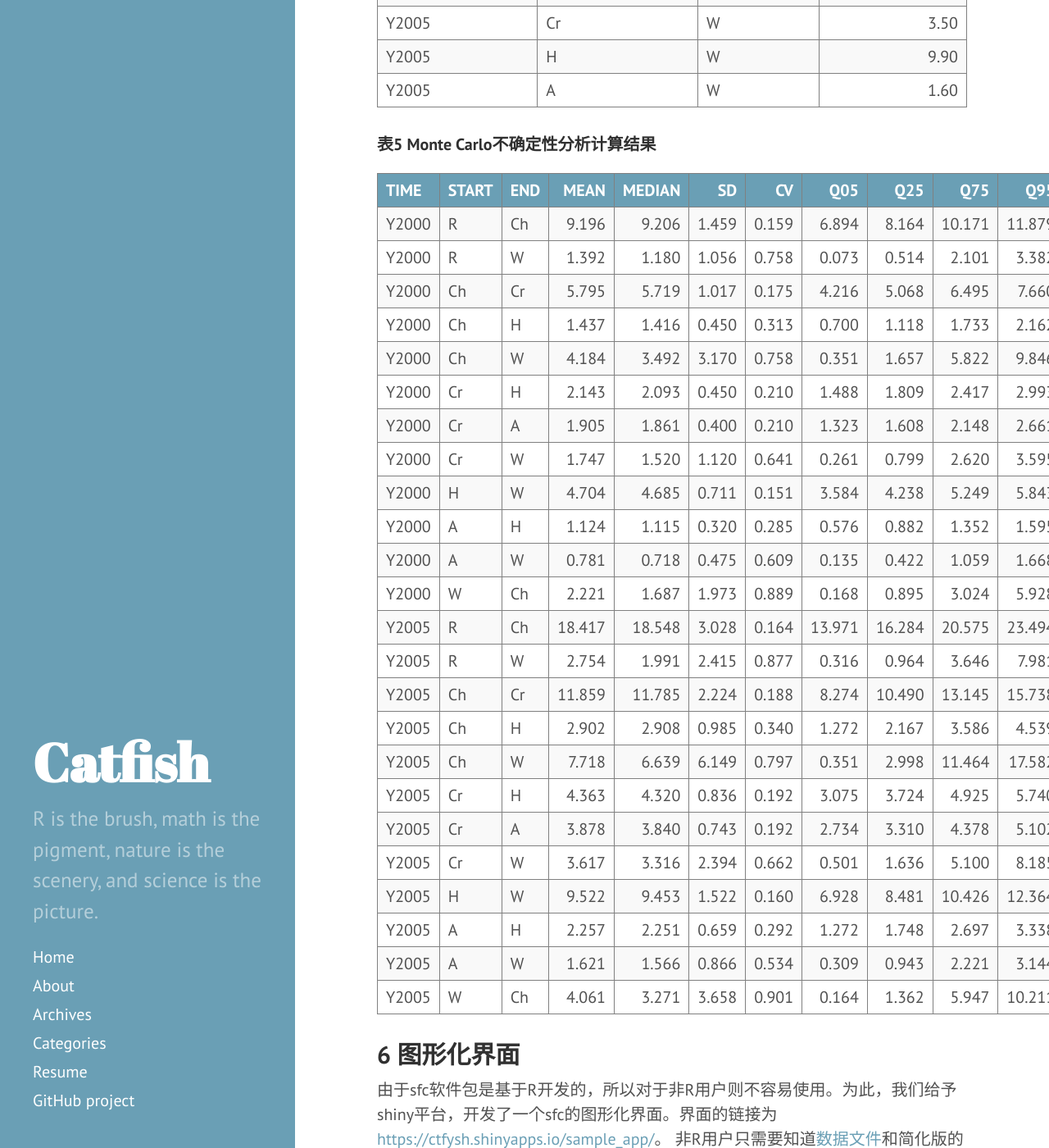
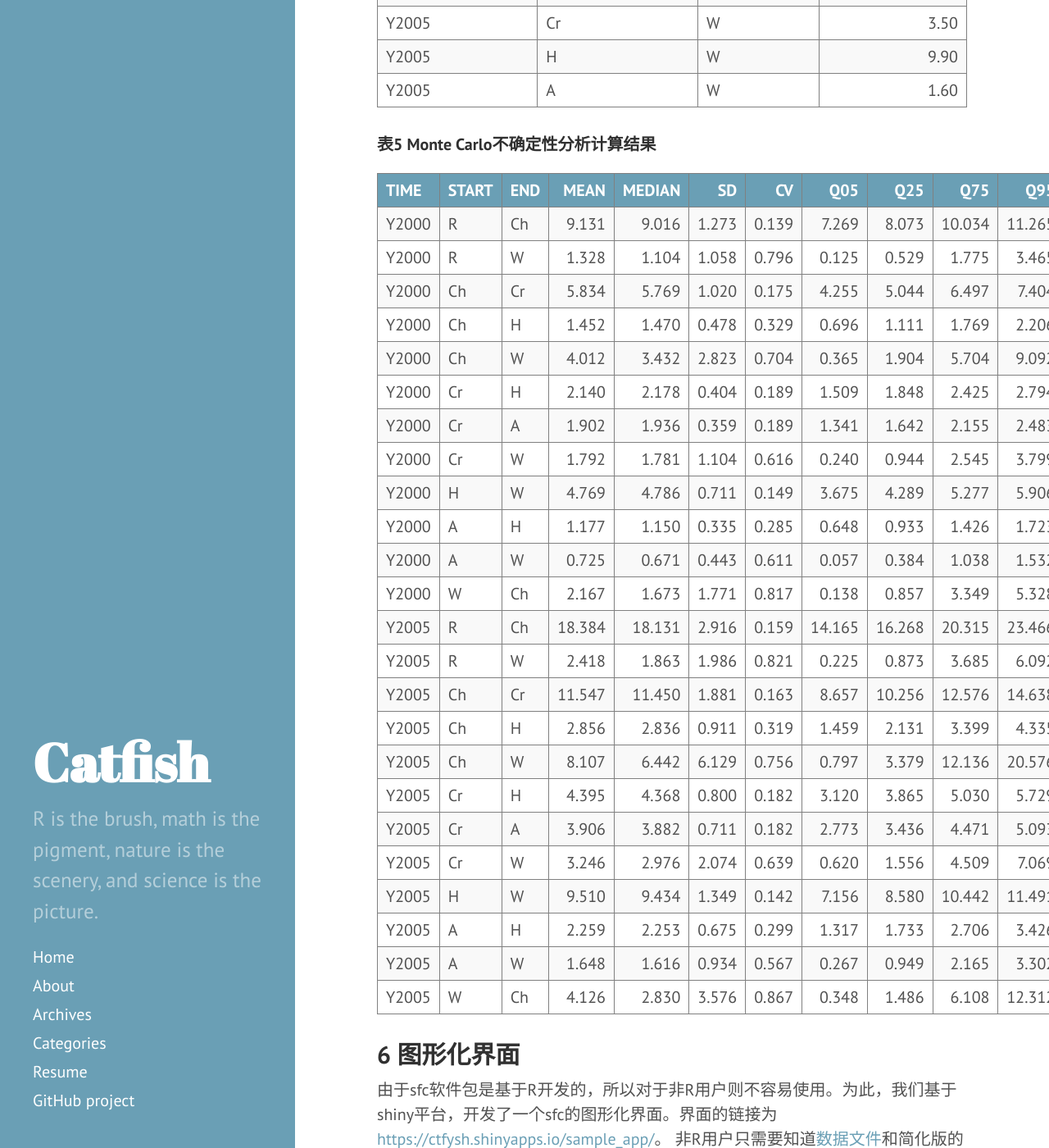
Before and after one commit to ctfysh/ctfysh.github.io, a Jekyll site: the page built from _posts/2016-08-27-sfc-package-manual.md, in a window 1280 px wide and 1400 px high, scrolled down 8809 px. Shown: the whole window at 82% size. Built offline with Jekyll 4.4.1, drawn with Linux system fonts in a browser that asks for light colours; comment, search, counter and statistics services are not loaded.

Commit message:
correct spelling

```diff
--- a/_posts/2016-08-27-sfc-package-manual.md
+++ b/_posts/2016-08-27-sfc-package-manual.md
@@ -200,32 +200,32 @@ sfc(data, model, sample.size, rand.seed, check, inner)
 
 |TIME  |START |END |   MEAN| MEDIAN|    SD|    CV|    Q05|    Q25|    Q75|    Q95|
 |:-----|:-----|:---|------:|------:|-----:|-----:|------:|------:|------:|------:|
-|Y2000 |R     |Ch  |  9.196|  9.206| 1.459| 0.159|  6.894|  8.164| 10.171| 11.879|
-|Y2000 |R     |W   |  1.392|  1.180| 1.056| 0.758|  0.073|  0.514|  2.101|  3.382|
-|Y2000 |Ch    |Cr  |  5.795|  5.719| 1.017| 0.175|  4.216|  5.068|  6.495|  7.660|
-|Y2000 |Ch    |H   |  1.437|  1.416| 0.450| 0.313|  0.700|  1.118|  1.733|  2.162|
-|Y2000 |Ch    |W   |  4.184|  3.492| 3.170| 0.758|  0.351|  1.657|  5.822|  9.846|
-|Y2000 |Cr    |H   |  2.143|  2.093| 0.450| 0.210|  1.488|  1.809|  2.417|  2.993|
-|Y2000 |Cr    |A   |  1.905|  1.861| 0.400| 0.210|  1.323|  1.608|  2.148|  2.661|
-|Y2000 |Cr    |W   |  1.747|  1.520| 1.120| 0.641|  0.261|  0.799|  2.620|  3.595|
-|Y2000 |H     |W   |  4.704|  4.685| 0.711| 0.151|  3.584|  4.238|  5.249|  5.843|
-|Y2000 |A     |H   |  1.124|  1.115| 0.320| 0.285|  0.576|  0.882|  1.352|  1.595|
-|Y2000 |A     |W   |  0.781|  0.718| 0.475| 0.609|  0.135|  0.422|  1.059|  1.668|
-|Y2000 |W     |Ch  |  2.221|  1.687| 1.973| 0.889|  0.168|  0.895|  3.024|  5.928|
-|Y2005 |R     |Ch  | 18.417| 18.548| 3.028| 0.164| 13.971| 16.284| 20.575| 23.494|
-|Y2005 |R     |W   |  2.754|  1.991| 2.415| 0.877|  0.316|  0.964|  3.646|  7.981|
-|Y2005 |Ch    |Cr  | 11.859| 11.785| 2.224| 0.188|  8.274| 10.490| 13.145| 15.738|
-|Y2005 |Ch    |H   |  2.902|  2.908| 0.985| 0.340|  1.272|  2.167|  3.586|  4.539|
-|Y2005 |Ch    |W   |  7.718|  6.639| 6.149| 0.797|  0.351|  2.998| 11.464| 17.582|
-|Y2005 |Cr    |H   |  4.363|  4.320| 0.836| 0.192|  3.075|  3.724|  4.925|  5.740|
-|Y2005 |Cr    |A   |  3.878|  3.840| 0.743| 0.192|  2.734|  3.310|  4.378|  5.102|
-|Y2005 |Cr    |W   |  3.617|  3.316| 2.394| 0.662|  0.501|  1.636|  5.100|  8.185|
-|Y2005 |H     |W   |  9.522|  9.453| 1.522| 0.160|  6.928|  8.481| 10.426| 12.364|
-|Y2005 |A     |H   |  2.257|  2.251| 0.659| 0.292|  1.272|  1.748|  2.697|  3.338|
-|Y2005 |A     |W   |  1.621|  1.566| 0.866| 0.534|  0.309|  0.943|  2.221|  3.144|
-|Y2005 |W     |Ch  |  4.061|  3.271| 3.658| 0.901|  0.164|  1.362|  5.947| 10.211|
+|Y2000 |R     |Ch  |  9.131|  9.016| 1.273| 0.139|  7.269|  8.073| 10.034| 11.265|
+|Y2000 |R     |W   |  1.328|  1.104| 1.058| 0.796|  0.125|  0.529|  1.775|  3.465|
+|Y2000 |Ch    |Cr  |  5.834|  5.769| 1.020| 0.175|  4.255|  5.044|  6.497|  7.404|
+|Y2000 |Ch    |H   |  1.452|  1.470| 0.478| 0.329|  0.696|  1.111|  1.769|  2.206|
+|Y2000 |Ch    |W   |  4.012|  3.432| 2.823| 0.704|  0.365|  1.904|  5.704|  9.092|
+|Y2000 |Cr    |H   |  2.140|  2.178| 0.404| 0.189|  1.509|  1.848|  2.425|  2.794|
+|Y2000 |Cr    |A   |  1.902|  1.936| 0.359| 0.189|  1.341|  1.642|  2.155|  2.483|
+|Y2000 |Cr    |W   |  1.792|  1.781| 1.104| 0.616|  0.240|  0.944|  2.545|  3.799|
+|Y2000 |H     |W   |  4.769|  4.786| 0.711| 0.149|  3.675|  4.289|  5.277|  5.906|
+|Y2000 |A     |H   |  1.177|  1.150| 0.335| 0.285|  0.648|  0.933|  1.426|  1.723|
+|Y2000 |A     |W   |  0.725|  0.671| 0.443| 0.611|  0.057|  0.384|  1.038|  1.532|
+|Y2000 |W     |Ch  |  2.167|  1.673| 1.771| 0.817|  0.138|  0.857|  3.349|  5.328|
+|Y2005 |R     |Ch  | 18.384| 18.131| 2.916| 0.159| 14.165| 16.268| 20.315| 23.466|
+|Y2005 |R     |W   |  2.418|  1.863| 1.986| 0.821|  0.225|  0.873|  3.685|  6.092|
+|Y2005 |Ch    |Cr  | 11.547| 11.450| 1.881| 0.163|  8.657| 10.256| 12.576| 14.638|
+|Y2005 |Ch    |H   |  2.856|  2.836| 0.911| 0.319|  1.459|  2.131|  3.399|  4.335|
+|Y2005 |Ch    |W   |  8.107|  6.442| 6.129| 0.756|  0.797|  3.379| 12.136| 20.576|
+|Y2005 |Cr    |H   |  4.395|  4.368| 0.800| 0.182|  3.120|  3.865|  5.030|  5.729|
+|Y2005 |Cr    |A   |  3.906|  3.882| 0.711| 0.182|  2.773|  3.436|  4.471|  5.093|
+|Y2005 |Cr    |W   |  3.246|  2.976| 2.074| 0.639|  0.620|  1.556|  4.509|  7.069|
+|Y2005 |H     |W   |  9.510|  9.434| 1.349| 0.142|  7.156|  8.580| 10.442| 11.491|
+|Y2005 |A     |H   |  2.259|  2.253| 0.675| 0.299|  1.317|  1.733|  2.706|  3.426|
+|Y2005 |A     |W   |  1.648|  1.616| 0.934| 0.567|  0.267|  0.949|  2.165|  3.302|
+|Y2005 |W     |Ch  |  4.126|  2.830| 3.576| 0.867|  0.348|  1.486|  6.108| 12.312|
 
 ## 6 图形化界面
 
-由于sfc软件包是基于R开发的，所以对于非R用户则不容易使用。为此，我们给予shiny平台，开发了一个sfc的图形化界面。界面的链接为[https://ctfysh.shinyapps.io/sample_app/](https://ctfysh.shinyapps.io/sample_app/)。
+由于sfc软件包是基于R开发的，所以对于非R用户则不容易使用。为此，我们基于shiny平台，开发了一个sfc的图形化界面。界面的链接为[https://ctfysh.shinyapps.io/sample_app/](https://ctfysh.shinyapps.io/sample_app/)。
 非R用户只需要知道[数据文件](#data)和简化版的[模型文件](#model)如何整理即可使用这个平台进行计算。这也说明了，如何有效管理我们核算数据，以及我们核算方法，是物质流核算关键之所在。至于如何计算，以及在什么平台上，用什么软件来计算，这些都是次要的。而sfc软件包的最大突破口，恰好是建立在对数据与模型的分开管理上的。至于核算本身，未来还有很多问题等着我们去解决，需要大家共同的努力。
--- a/_source/2016-08-27-sfc-package-manual.Rmd
+++ b/_source/2016-08-27-sfc-package-manual.Rmd
@@ -114,5 +114,5 @@ kable(result$result, digits = 3)
 
 ## 6 图形化界面
 
-由于sfc软件包是基于R开发的，所以对于非R用户则不容易使用。为此，我们给予shiny平台，开发了一个sfc的图形化界面。界面的链接为[https://ctfysh.shinyapps.io/sample_app/](https://ctfysh.shinyapps.io/sample_app/)。
+由于sfc软件包是基于R开发的，所以对于非R用户则不容易使用。为此，我们基于shiny平台，开发了一个sfc的图形化界面。界面的链接为[https://ctfysh.shinyapps.io/sample_app/](https://ctfysh.shinyapps.io/sample_app/)。
 非R用户只需要知道[数据文件](#data)和简化版的[模型文件](#model)如何整理即可使用这个平台进行计算。这也说明了，如何有效管理我们核算数据，以及我们核算方法，是物质流核算关键之所在。至于如何计算，以及在什么平台上，用什么软件来计算，这些都是次要的。而sfc软件包的最大突破口，恰好是建立在对数据与模型的分开管理上的。至于核算本身，未来还有很多问题等着我们去解决，需要大家共同的努力。
```
